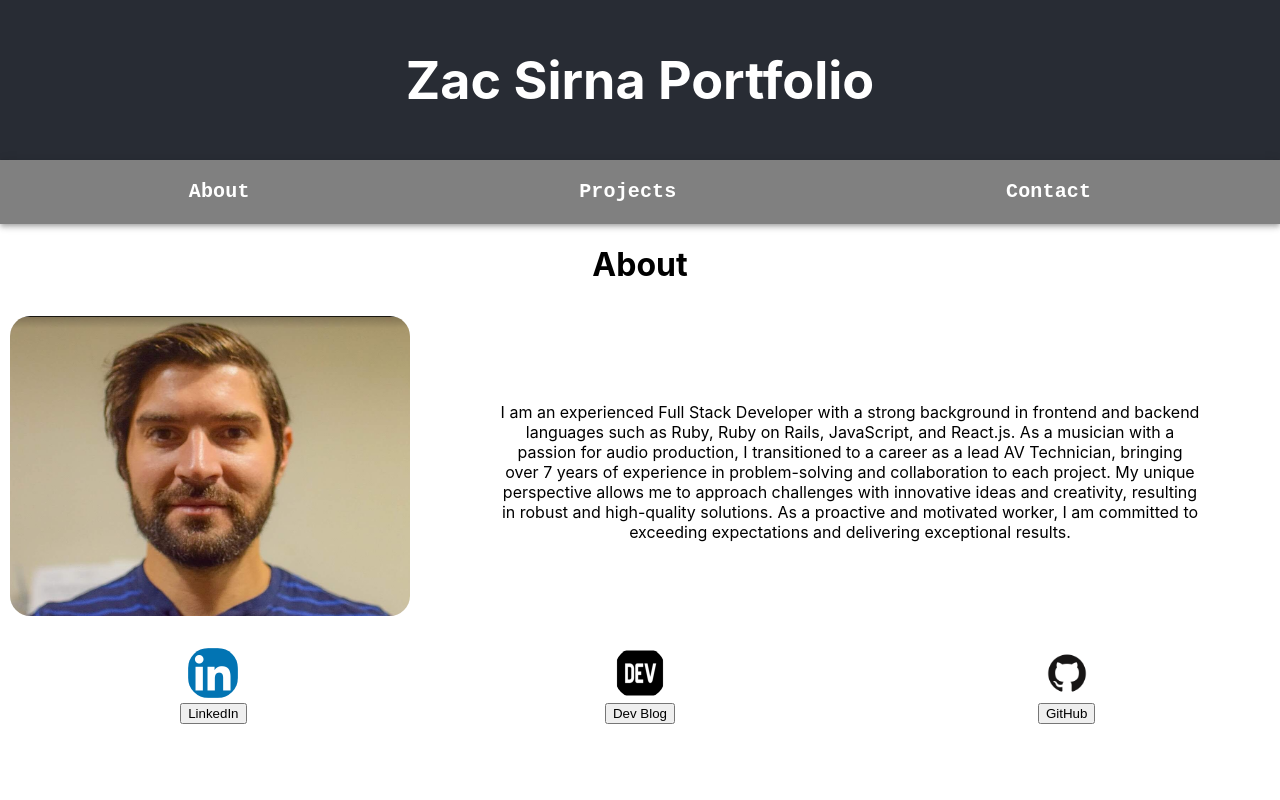
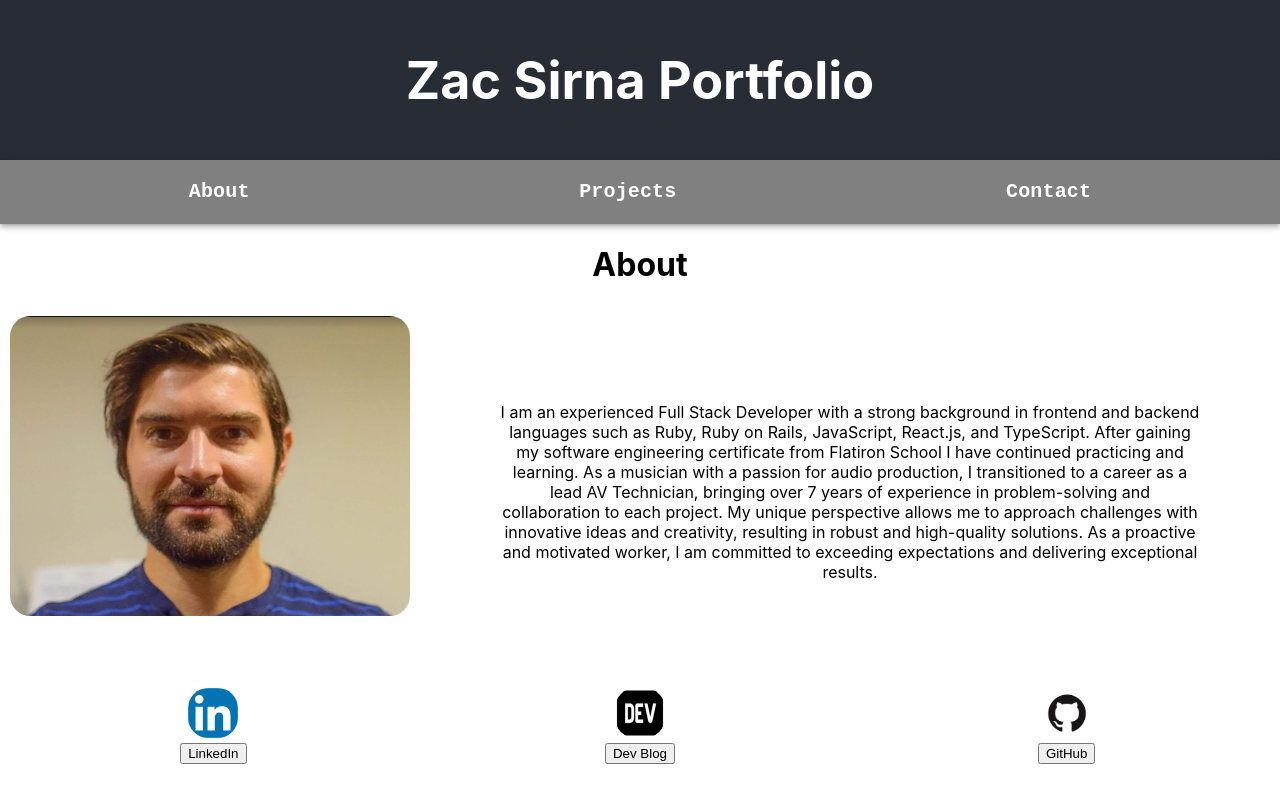
Before and after one commit to Zander618/MyPortfolio, a React (Create React App) app: page / in a window 1280 px wide. Built offline with nearby package versions, Linux system fonts and the light colour scheme.

Commit message:
adding more to my about component

```diff
--- a/src/About.js
+++ b/src/About.js
@@ -16,7 +16,8 @@ const About = () => {
           <p>
             I am an experienced Full Stack Developer with a strong background in
             frontend and backend languages such as Ruby, Ruby on Rails,
-            JavaScript, and React.js. As a musician with a passion for audio
+            JavaScript, React.js, and TypeScript. After gaining my software engineering certificate from Flatiron School
+            I have continued practicing and learning. As a musician with a passion for audio
             production, I transitioned to a career as a lead AV Technician,
             bringing over 7 years of experience in problem-solving and
             collaboration to each project. My unique perspective allows me to
```
